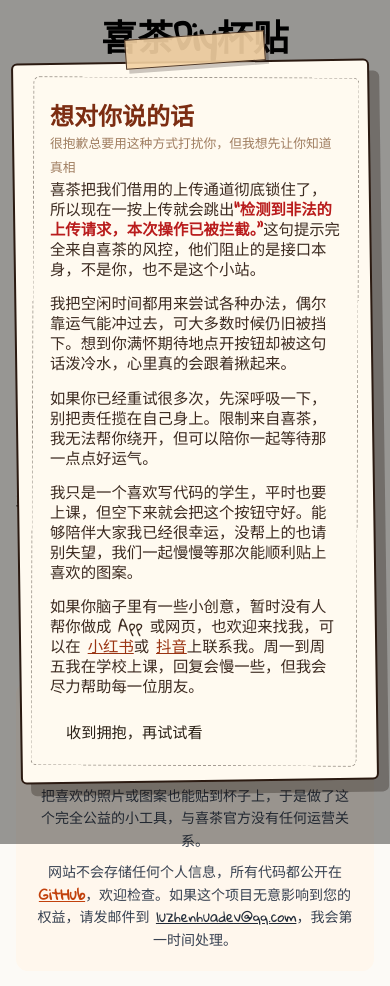
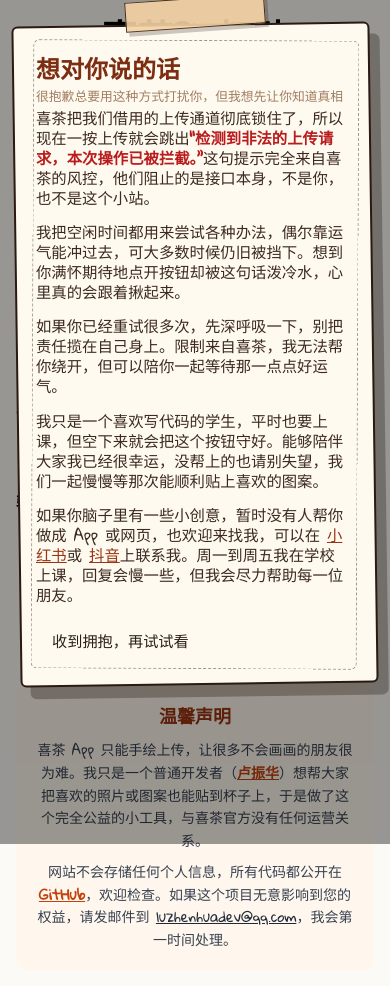
Before and after one commit to luzhenhua/heytea, a Next.js app: page / in a window 390 px wide. Shown: the top 986 px of the page. Built offline with nearby package versions, Linux system fonts and the light colour scheme.

Commit message:
Improve announcement modal on mobile

```diff
--- a/app/globals.css
+++ b/app/globals.css
@@ -85,13 +85,25 @@ wired-slider {
   --wired-slider-bar-color: #666;
 }
 
+.announcement-overlay {
+  position: fixed;
+  inset: 0;
+  z-index: 50;
+  display: flex;
+  justify-content: center;
+  align-items: flex-start;
+  padding: 32px 16px;
+  overflow-y: auto;
+  box-sizing: border-box;
+}
+
 .announcement-card {
   padding: 0;
   background: transparent;
   border-radius: 0;
   box-shadow: none;
-  width: min(560px, 100%);
-  margin: 0 auto;
+  width: min(560px, calc(100vw - 32px));
+  margin: 16px auto;
 }
 
 .announcement-body {
@@ -131,6 +143,21 @@ wired-slider {
 .announcement-body > * {
   position: relative;
   z-index: 1;
+}
+
+.announcement-content {
+  max-height: min(640px, calc(100vh - 160px));
+  overflow-y: auto;
+  padding-right: 8px;
+}
+
+.announcement-content::-webkit-scrollbar {
+  width: 4px;
+}
+
+.announcement-content::-webkit-scrollbar-thumb {
+  background: rgba(43, 33, 23, 0.3);
+  border-radius: 999px;
 }
 
 .announcement-tape {
@@ -194,4 +221,31 @@ wired-slider {
   wired-card {
     border-radius: 18px;
   }
+
+  .announcement-overlay {
+    align-items: flex-start;
+    padding-top: calc(24px + env(safe-area-inset-top, 0px));
+    padding-bottom: calc(24px + env(safe-area-inset-bottom, 0px));
+  }
+
+  .announcement-card {
+    width: calc(100vw - 24px);
+    margin: 0 auto;
+    border-radius: 0;
+  }
+
+  .announcement-body {
+    padding: 28px 20px 24px;
+  }
+
+  .announcement-content {
+    max-height: calc(100vh - 140px);
+  }
 }
+
+@media (min-width: 768px) {
+  .announcement-overlay {
+    align-items: center;
+    padding: 48px;
+  }
+}
--- a/app/page.tsx
+++ b/app/page.tsx
@@ -145,7 +145,7 @@ export default function Home() {
   return (
     <>
       {showAnnouncement && (
-        <div className="fixed inset-0 z-50 flex items-center justify-center p-4 animate-fade-in">
+        <div className="announcement-overlay animate-fade-in">
           <div className="absolute inset-0 bg-black/40" />
           <wired-card
             elevation="3"
@@ -154,6 +154,7 @@ export default function Home() {
           >
             <div className="announcement-body text-left">
               <div className="announcement-tape" aria-hidden="true" />
+              <div className="announcement-content">
                 <div className="announcement-header">
                   <p className="text-2xl font-bold text-orange-900 mb-2">想对你说的话</p>
                   <p className="announcement-meta">很抱歉总要用这种方式打扰你，但我想先让你知道真相</p>
@@ -199,6 +200,7 @@ export default function Home() {
                   <wired-button onClick={handleDismissAnnouncement}>
                     收到拥抱，再试试看
                   </wired-button>
+                </div>
               </div>
             </div>
           </wired-card>
```
Lines whose indentation alone changed are shown as unchanged.
